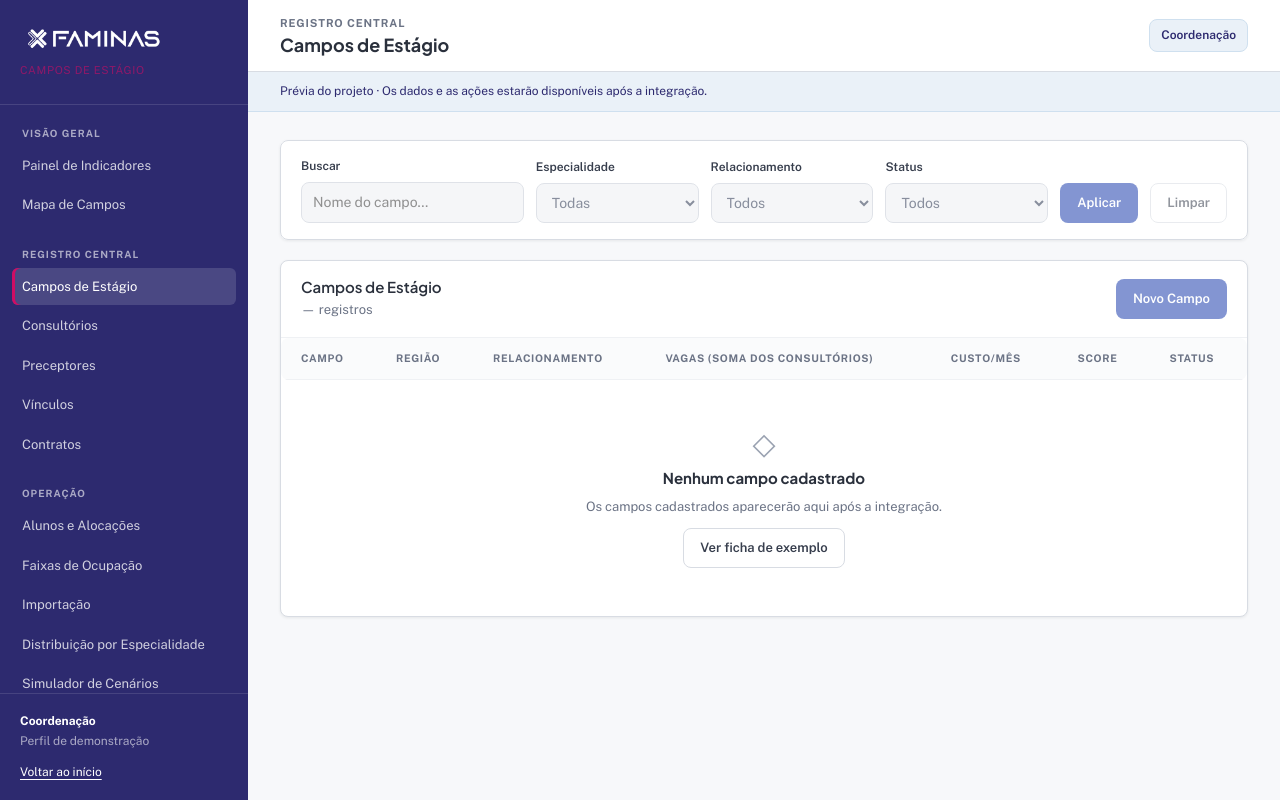
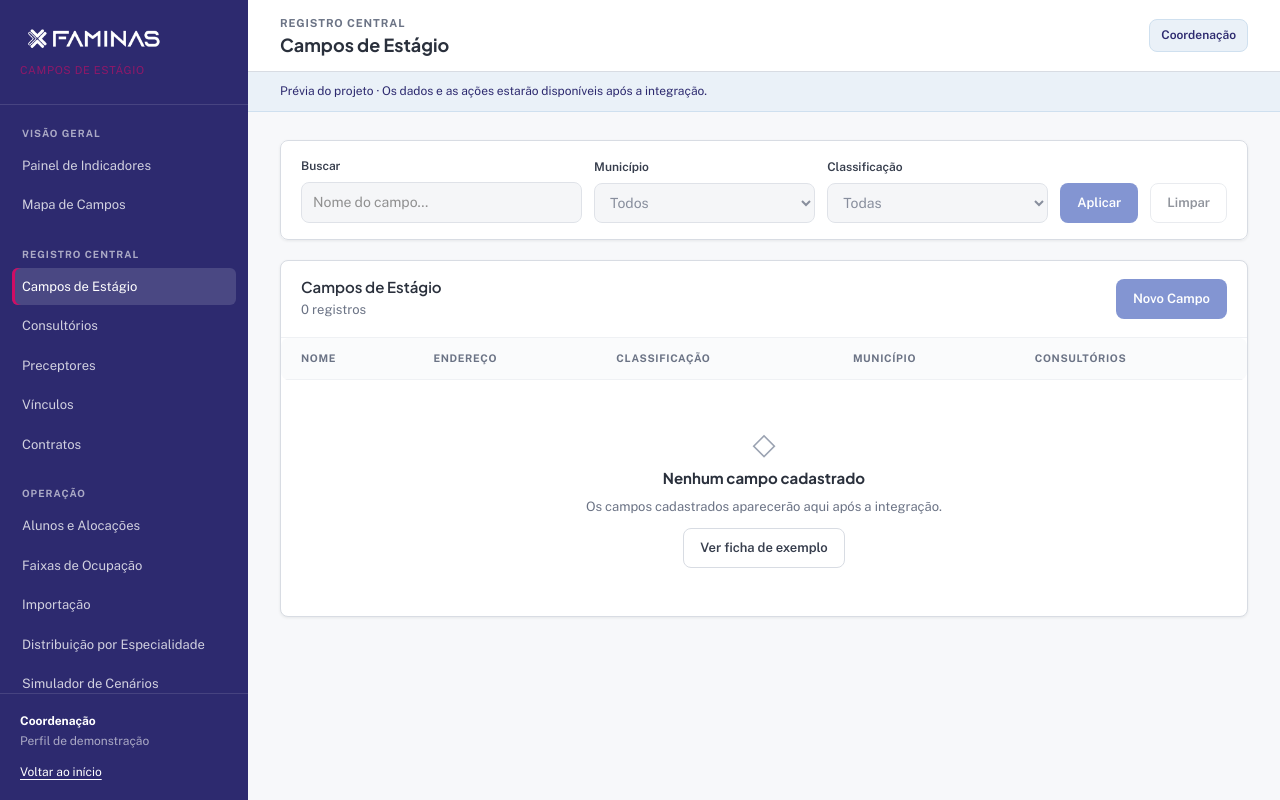
Before and after one commit to FlavioAAMotta/campos-de-estagio, a React (Vite) app: page /campos in a window 1280 px wide. Built offline with nearby package versions, Linux system fonts and the light colour scheme.

Commit message:
refactor: alinha campos ao contrato da API

```diff
--- a/src/pages/campos/CamposPage.jsx
+++ b/src/pages/campos/CamposPage.jsx
@@ -7,13 +7,11 @@ import { Field, SelectField } from '../../components/ui/Field.jsx';
 import { routes } from '../../constants/routes.js';
 
 const columns = [
-  { key: 'nome', label: 'Campo' },
-  { key: 'regiao', label: 'Região' },
-  { key: 'relacionamento', label: 'Relacionamento' },
-  { key: 'capacidade', label: 'Vagas (soma dos consultórios)' },
-  { key: 'custo', label: 'Custo/mês' },
-  { key: 'score', label: 'Score' },
-  { key: 'status', label: 'Status' },
+  { key: 'nome', label: 'Nome' },
+  { key: 'endereco', label: 'Endereço' },
+  { key: 'classificacao', label: 'Classificação' },
+  { key: 'municipio', label: 'Município' },
+  { key: 'consultorios', label: 'Consultórios' },
 ];
 
 export default function CamposPage() {
@@ -21,15 +19,14 @@ export default function CamposPage() {
     <div className="stack">
       <FilterBar>
         <Field label="Buscar" placeholder="Nome do campo…" />
-        <SelectField label="Especialidade" options={['Todas']} />
-        <SelectField label="Relacionamento" options={['Todos']} />
-        <SelectField label="Status" options={['Todos']} />
+        <SelectField label="Município" options={['Todos']} />
+        <SelectField label="Classificação" options={['Todas']} />
         <PendingButton>Aplicar</PendingButton>
         <PendingButton variant="secondary">Limpar</PendingButton>
       </FilterBar>
       <Card
         title="Campos de Estágio"
-        description="— registros"
+        description="0 registros"
         action={<PendingButton>Novo Campo</PendingButton>}
       >
         <DataTable
```
